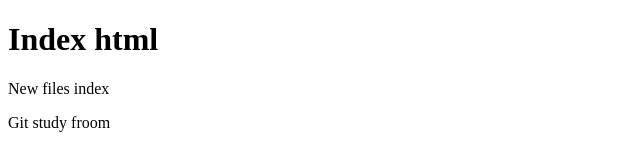
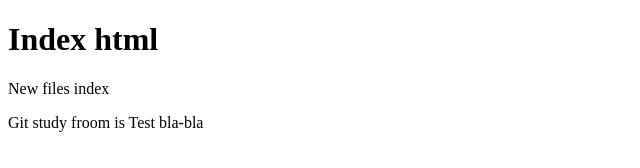
Before and after one commit to amirkhan-web05/app, a plain HTML site: page index.html in a window 1280 px wide. Shown: the full height of the page, 0-640 px from the left. Drawn offline with Linux system fonts and the light colour scheme.

Commit message:
git study from bla-bla

```diff
--- a/index.html
+++ b/index.html
@@ -8,7 +8,7 @@
 <body>
 	<h1>Index html</h1>
 	<p>New files index</p>
-	Git study froom
+	Git study froom is Test bla-bla
 	<div class='git'>
 		<!-- Study Git -->
 	</div>
```
